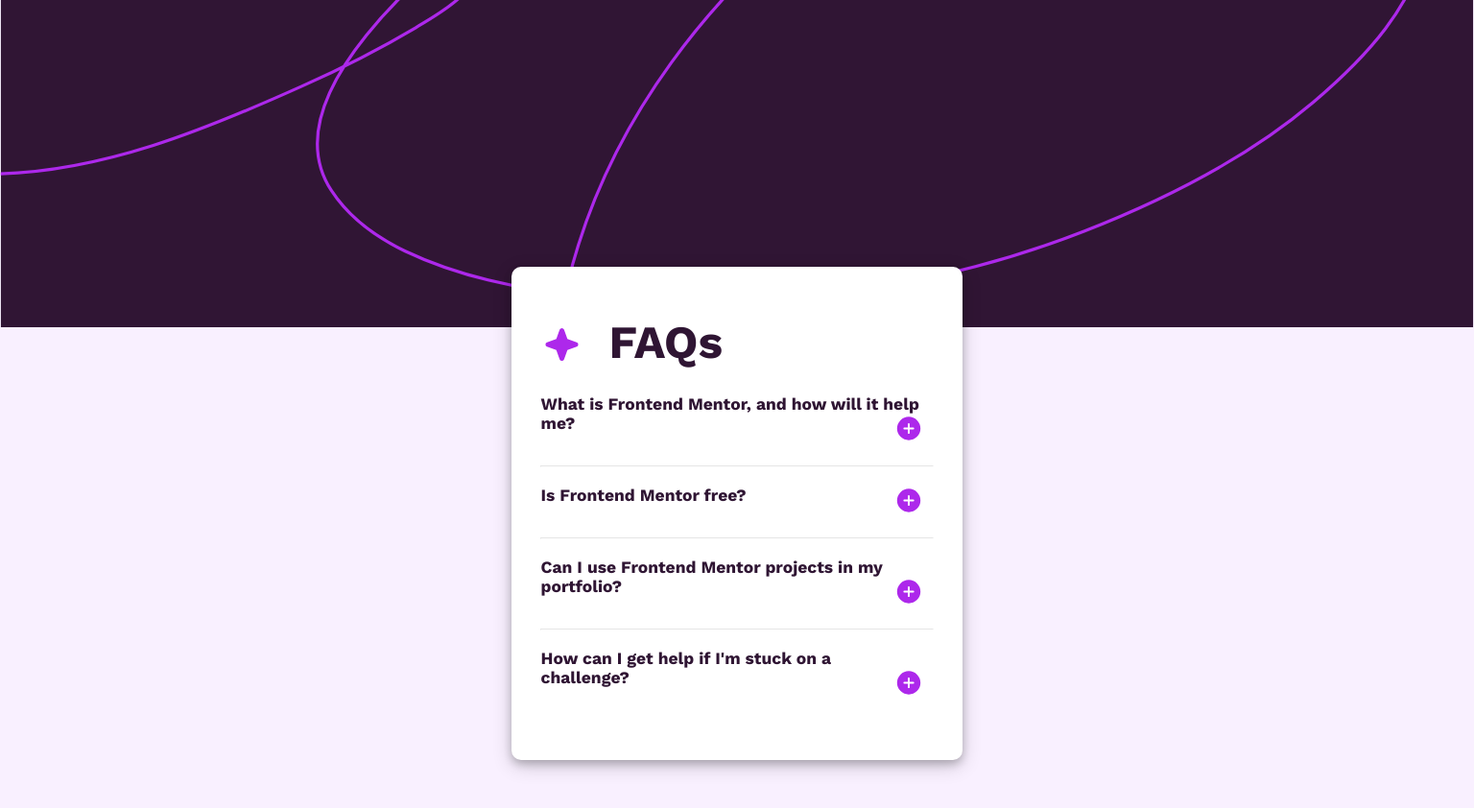
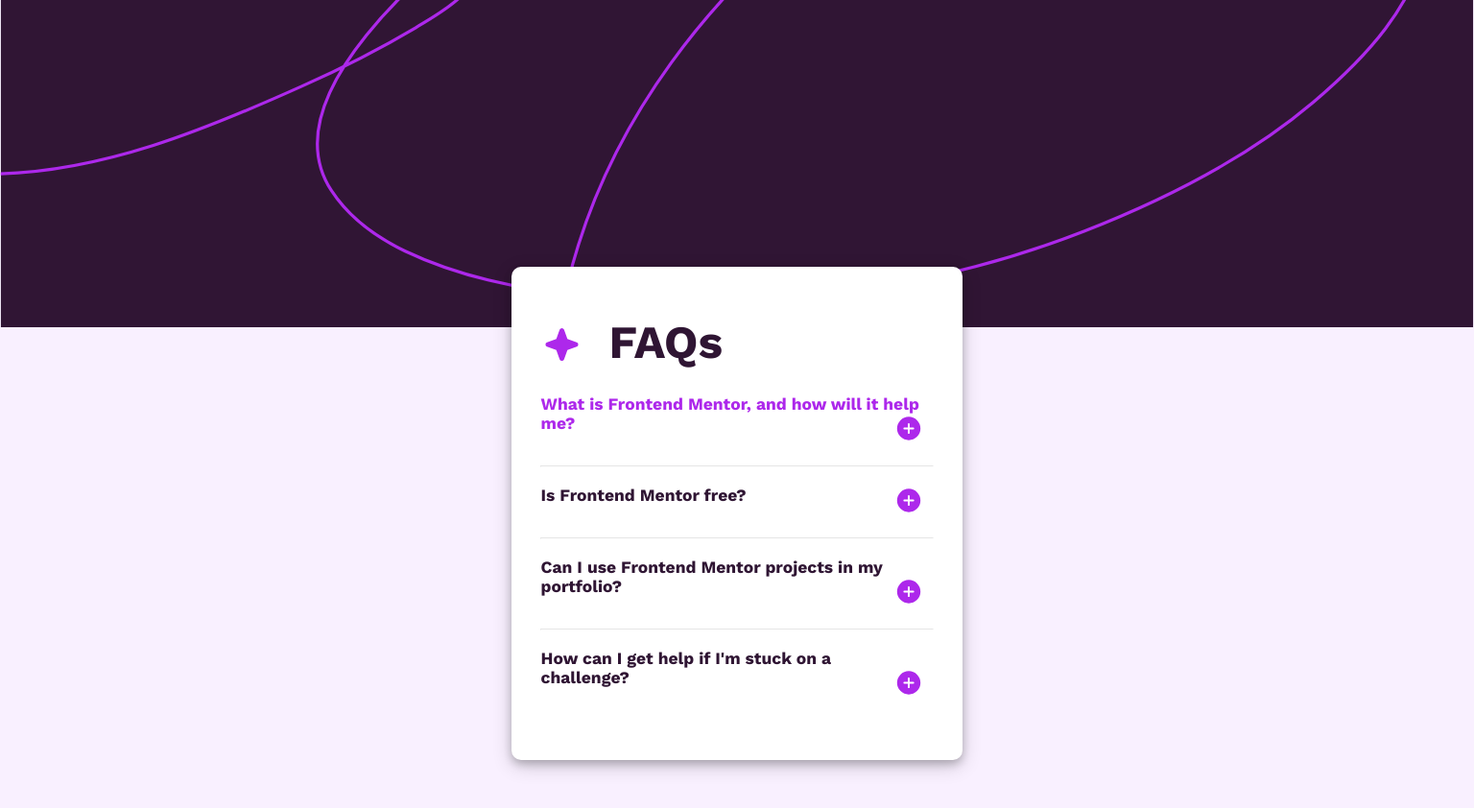
Before and after one commit to pearlanyanwu/faq-accordion.github.io, a plain HTML site: page index.html in a window 1536 px wide. In both pictures the pointer is over the button 762 px from the left and 438 px from the top of the page. Shown: the whole page at 96% size. Drawn offline with nearby package versions, Linux system fonts and the light colour scheme.

Commit message:
added color change to text on question hovering (active state)

```diff
--- a/style.css
+++ b/style.css
@@ -111,4 +111,8 @@ hr {
   .question {
     font-size: 1.09rem;
   }
+
+  .question:hover {
+    color: 	hsl(281, 83%, 54%);
+  }
 }
```
